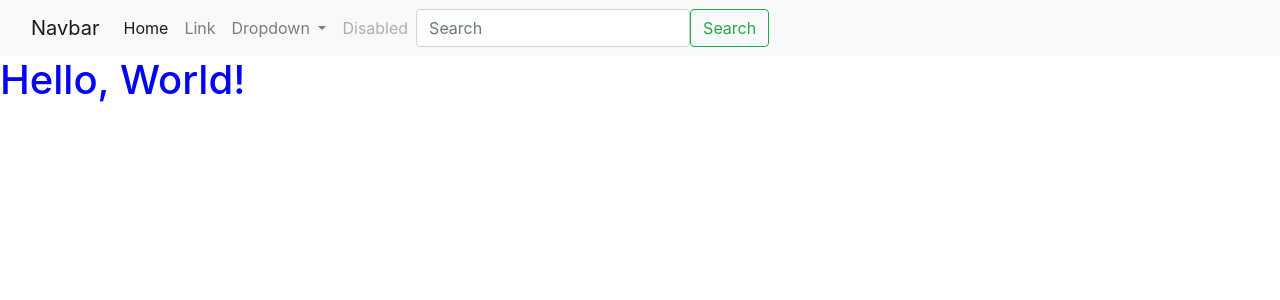
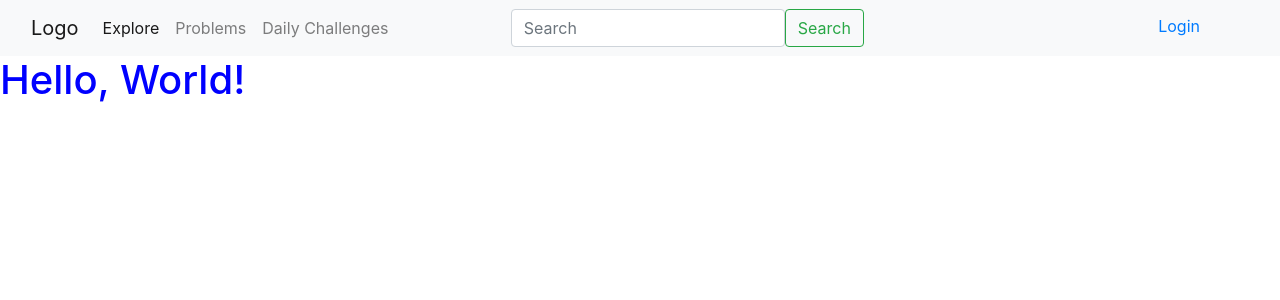
Before and after one commit to jocyber/YEEPP_Code, a Flask app: page / in a window 1280 px wide. Shown: the top 300 px of the page. Run offline with Flask 2, Linux system fonts and the light colour scheme; some libraries are stand-ins or nearby versions.

Commit message:
added a login tab in the navbar

```diff
--- a/static/css/styles.css
+++ b/static/css/styles.css
@@ -1,3 +1,10 @@
 h1 {
     color: blue;
 }
+
+#login {
+    position: absolute;
+    top: 10%;
+    right: 5%;
+    text-align: right;
+}
--- a/templates/base.html
+++ b/templates/base.html
@@ -19,37 +19,32 @@
         <!--Prototype code for Navbar. Taken from bootstrap website.-->
         <nav class="navbar navbar-expand-lg navbar-light bg-light">
             <div class="container-fluid">
-                <a class="navbar-brand" href="#">Navbar</a>
+                <a class="navbar-brand" href="#">Logo</a>
                 <button class="navbar-toggler" type="button" data-bs-toggle="collapse" data-bs-target="#navbarSupportedContent" aria-controls="navbarSupportedContent" aria-expanded="false" aria-label="Toggle navigation">
                 <span class="navbar-toggler-icon"></span>
                 </button>
                 <div class="collapse navbar-collapse" id="navbarSupportedContent">
                     <ul class="navbar-nav me-auto mb-2 mb-lg-0">
                         <li class="nav-item">
-                    <a class="nav-link active" aria-current="page" href="#">Home</a>
+                        <a class="nav-link active" aria-current="page" href="#">Explore</a>
                         </li>
                         <li class="nav-item">
-                    <a class="nav-link" href="#">Link</a>
-                    </li>
-                    <li class="nav-item dropdown">
-                    <a class="nav-link dropdown-toggle" href="#" id="navbarDropdown" role="button" data-bs-toggle="dropdown" aria-expanded="false">
-                        Dropdown
-                    </a>
-                    <ul class="dropdown-menu" aria-labelledby="navbarDropdown">
-                        <li><a class="dropdown-item" href="#">Action</a></li>
-                        <li><a class="dropdown-item" href="#">Another action</a></li>
-                        <li><hr class="dropdown-divider"></li>
-                        <li><a class="dropdown-item" href="#">Something else here</a></li>
-                    </ul>
+                        <a class="nav-link" href="#">Problems</a>
                         </li>
                         <li class="nav-item">
-                    <a class="nav-link disabled">Disabled</a>
+                            <a class="nav-link" href="#">Daily Challenges</a>
+                        </li>
+                        <li class="nav-item">
+                            <a class="nav-link disabled" style="color: transparent;">DisabledYolo</a>
                         </li>
                     </ul>
                     <form class="d-flex">
                         <input class="form-control me-2" type="search" placeholder="Search" aria-label="Search">
                         <button class="btn btn-outline-success" type="submit">Search</button>
                     </form>
+                    <div class="nav-item">
+                        <a class="nav-link active" aria-current="page" href="#" id="login">Login</a>
+                    </div>
                 </div>
             </div>
         </nav>
```
Also changed, not shown: static/images/LeetCode_logo.png (added), static/images/user.png (added). Lines whose indentation alone changed are shown as unchanged.
